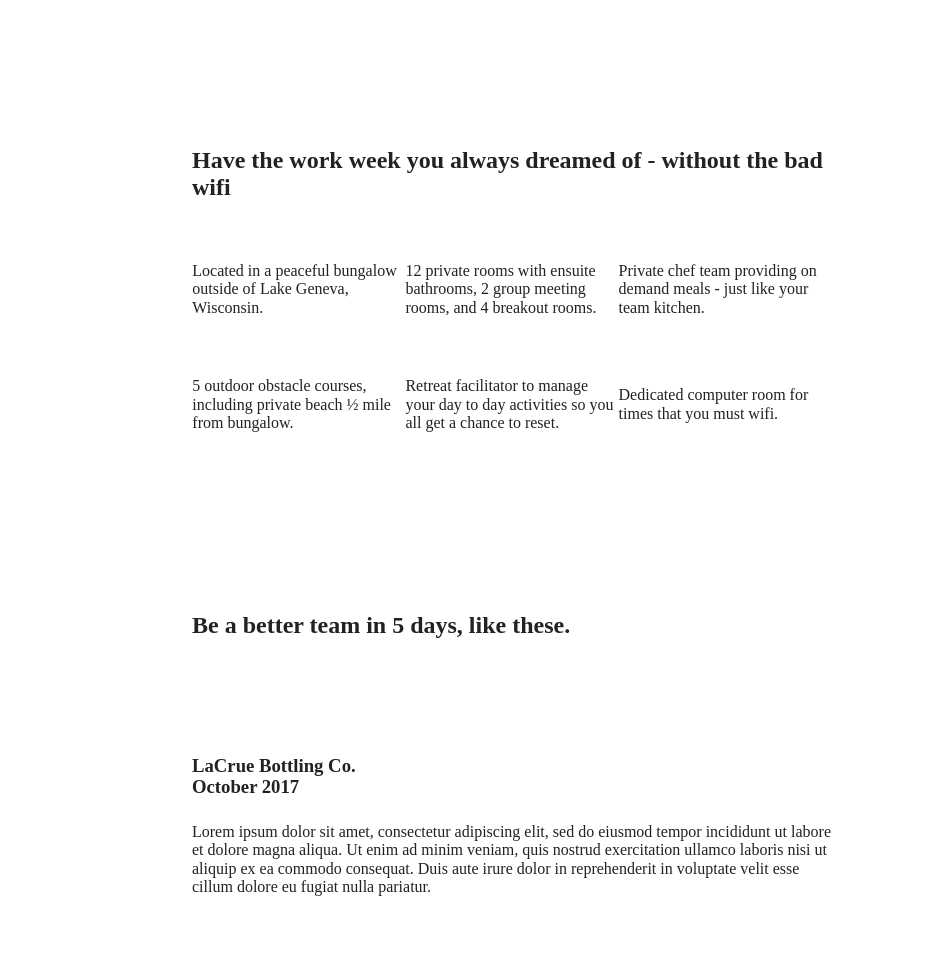
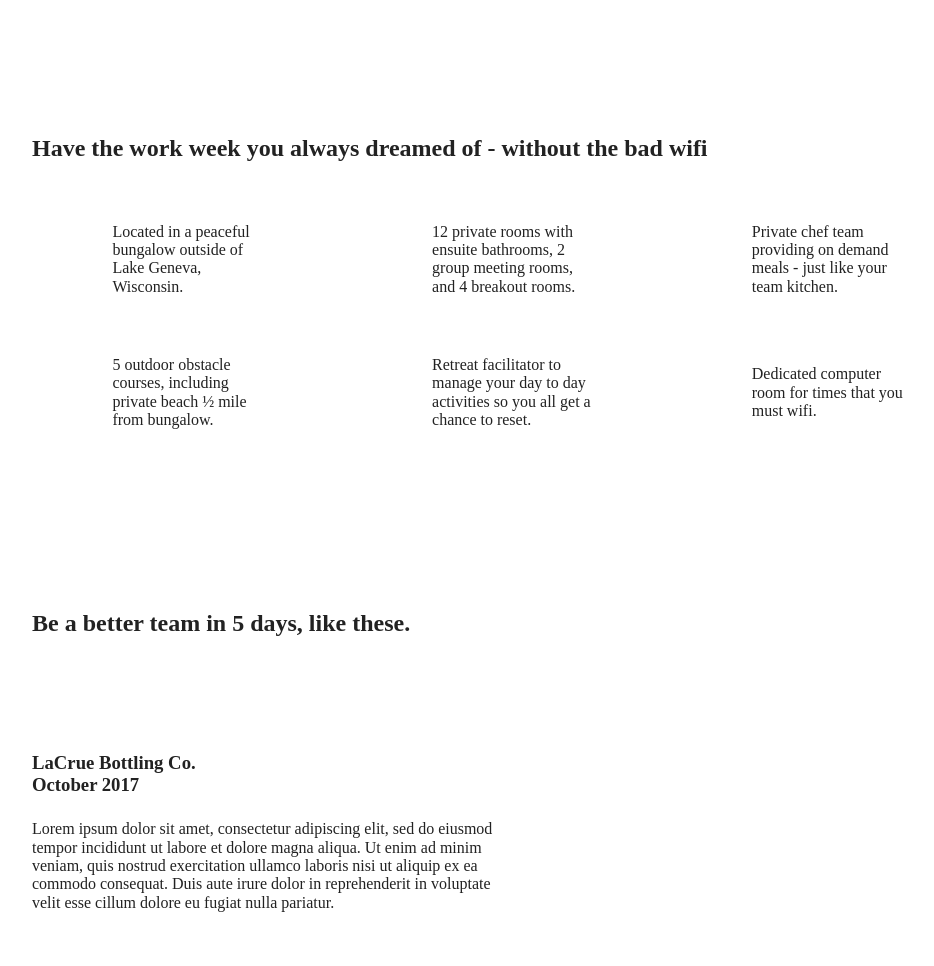
Before and after one commit to Beagles-Designs/unplugged-website, a website built with Parcel: page index.html in a window 1280 px wide. Shown: the part 416-1382 px from the top of the page, without its empty margins (128-1062 px from the left). Built offline with nearby package versions, Linux system fonts and the light colour scheme.

Commit message:
Desktop flexbox styles added to CSS for all pages

```diff
--- a/css/main.css
+++ b/css/main.css
@@ -204,7 +204,11 @@
 .form input {
   width: 100%;
   box-sizing: border-box;
-  margin-top: 18px;
+  margin-top: 16px;
+}
+
+.form-description p {
+  margin-top: 16px;
 }
 
 /* Features */
@@ -245,6 +249,7 @@
 }
 
 .reviews h2 {
+  width: 100%;
   margin-bottom: 40px;
 }
 
@@ -441,30 +446,45 @@
 
 /* Features Tablet Styles */
 
+
 .features h2 {
   margin: 50px 0 30px 0;
+  width: 100%;
+}
+
+.features .features-items {
+  display: flex;
+  justify-content: center;
+  align-items: center;
+  flex-flow: row wrap;
 }
 
 .features-items article {
+  display: flex;
+  justify-content: center;
+  align-items: center;
+  flex-flow: column wrap;
+  flex-basis: 50%;
+}
+
+.features .item-description {
   width: 50%;
 }
 
 /* Reviews Tablet Styles     --> NEEDS HELP */
 
-.reviews article {
-  display: inline-block;
-  margin-bottom: 50px;
+.reviews h2 {
+  margin: 50px 0 100px 0;
 }
 
-.reviews h2 {
-  margin: 50px 0 20px 0;
+.reviews article {
+  display: flex;
+  justify-content: space-between;
 }
 
-.review-image {
-  width: 50%;
-  height: 31.25%;
+.reviews article div {
+  width: 49%;
 }
-
 
 /* Footer Tablet Styles */
 
@@ -531,14 +551,21 @@
   flex-basis: 45%;
 }
 
-  /* ===============Desktop styles here==================== */
+
+/* ==========================================================================
+   Desktop Styles
+   ========================================================================== */
 @media only screen and (min-width: 1200px) {
+
+.content-wrapper {
+  max-width: 960px;
+}
 
 /* Header desktop styles */
 
 header .content-wrapper {
   margin: 20px 0;
-  justify-content: flex-start;
+  justify-content: space-between;
 }
 
 .header-divider {
@@ -564,12 +591,15 @@
 .form-description,
 .form {
   width: 33%;
+  margin: 0 80px;
+  padding: 0;
 }
 
 /* Featuers desktop styles */
 
 .features-items article {
-  width: 33.3%;
+  flex-basis: 33.3%;
+
 }
 
 
@@ -577,6 +607,17 @@
 
 .reviews h2 {
   margin: 50px 0 90px 0;
+}
+
+
+/*  Contact Footer Desktop Styles */
+
+.footer-content {
+  justify-content: space-between;
+}
+
+.contact, .social {
+  width: 33.3%;
 }
 
 
--- a/index.html
+++ b/index.html
@@ -63,27 +63,27 @@
           <div class="features-items">
             <article>
               <p class="tent-icon"></p>
-              <p class="location-description">Located in a peaceful bungalow outside of Lake Geneva, Wisconsin.</p>
+              <p class="item-description">Located in a peaceful bungalow outside of Lake Geneva, Wisconsin.</p>
             </article>
             <article>
               <p class="bed-icon"></p>
-              <p class="lodging">12 private rooms with ensuite bathrooms, 2 group meeting rooms, and 4 breakout rooms.</p>
+              <p class="item-description">12 private rooms with ensuite bathrooms, 2 group meeting rooms, and 4 breakout rooms.</p>
             </article>
             <article>
               <p class="utensils-icon"></p>
-              <p class="catering">Private chef team providing on demand meals - just like your team kitchen.</p>
+              <p class="item-description">Private chef team providing on demand meals - just like your team kitchen.</p>
             </article>
             <article>
               <p class="footprint-icon"></p>
-              <p class="obstacles">5 outdoor obstacle courses, including private beach ½ mile from bungalow.</p>
+              <p class="item-description">5 outdoor obstacle courses, including private beach ½ mile from bungalow.</p>
             </article>
             <article>
               <p class="smiley-icon"></p>
-              <p class="management">Retreat facilitator to manage your day to day activities so you all get a chance to reset.</p>
+              <p class="item-description">Retreat facilitator to manage your day to day activities so you all get a chance to reset.</p>
             </article>
             <article>
               <p class="wifi-icon"></p>
-              <p class="computer">Dedicated computer room for times that you must wifi.</p>
+              <p class="item-description">Dedicated computer room for times that you must wifi.</p>
             </article>
            </div>
         </div>
```
Lines whose indentation alone changed are shown as unchanged.
